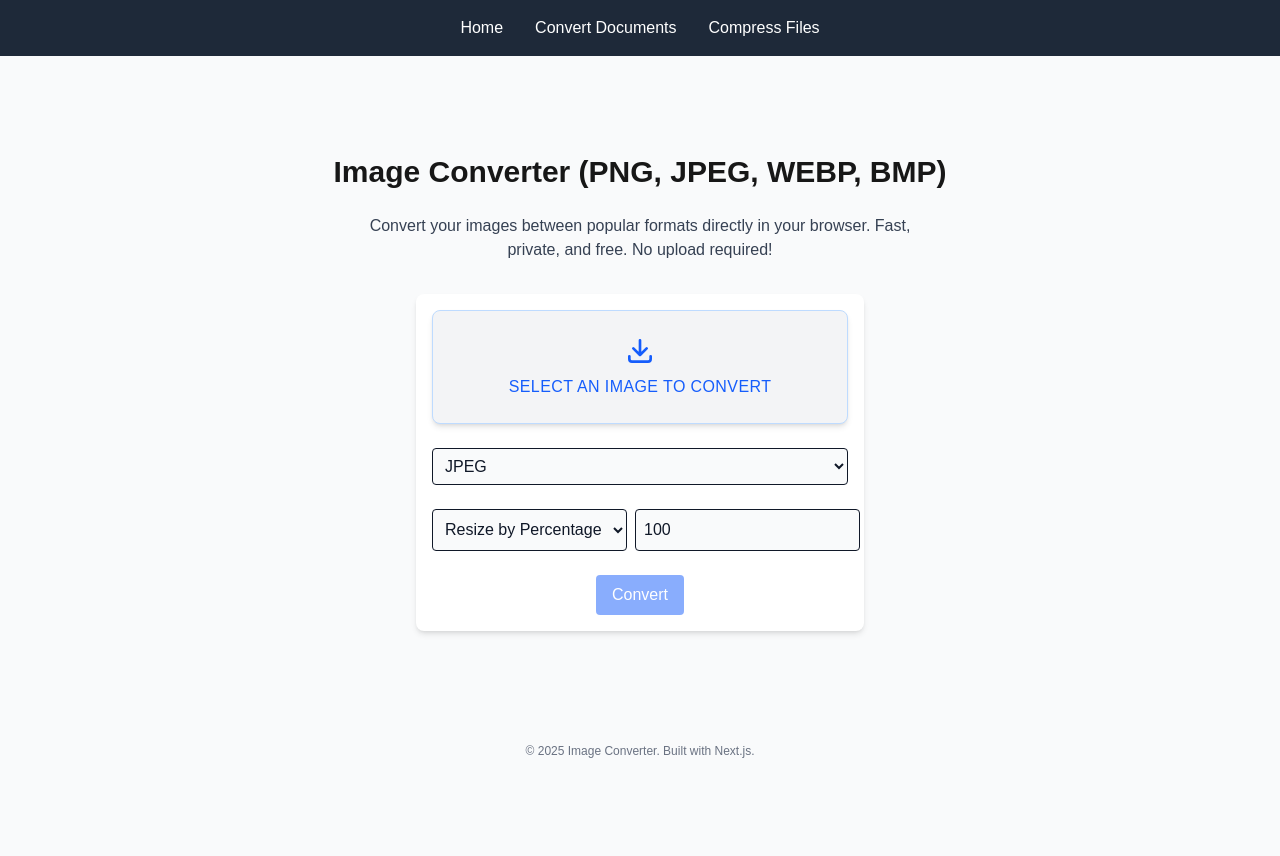
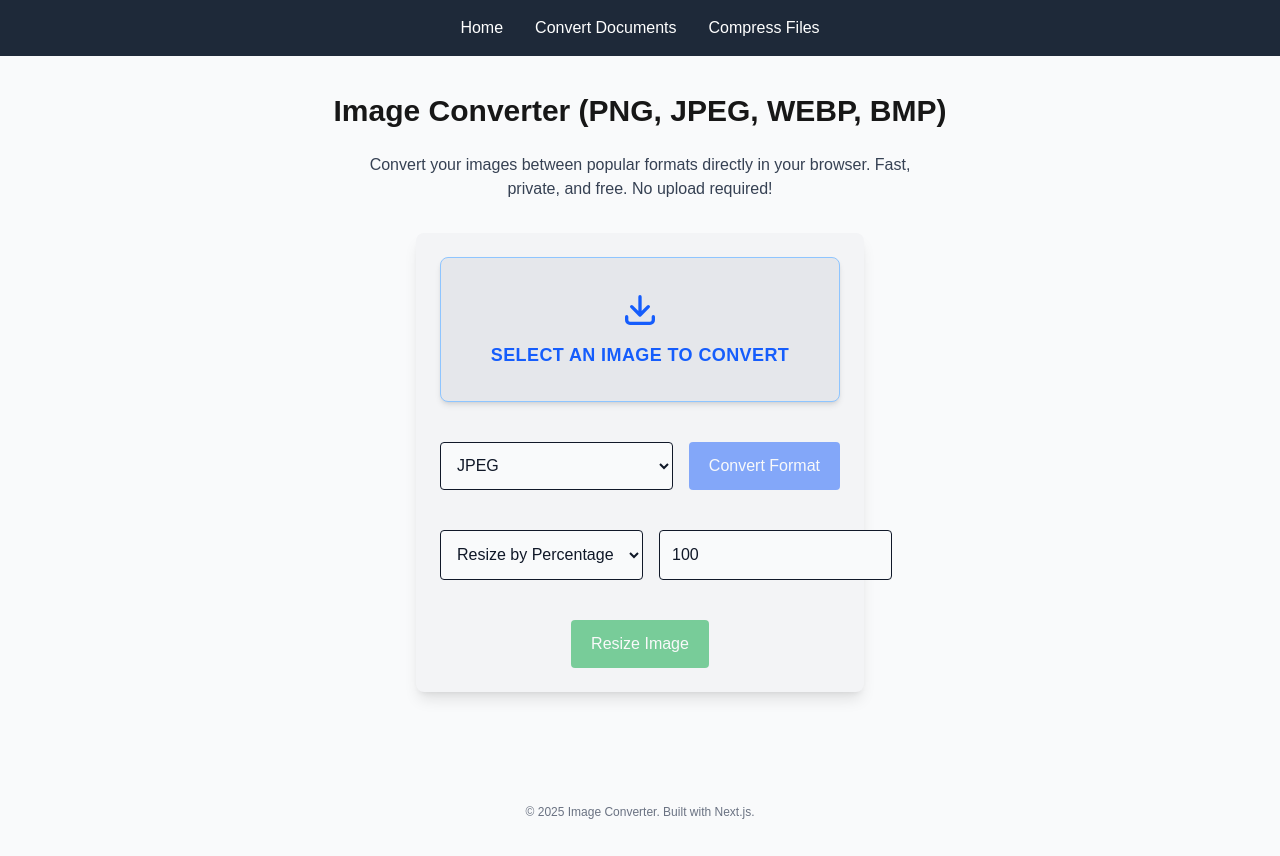
Before and after one commit to KetanBhenwal/PixelForge, a Next.js app: page / in a window 1280 px wide. Built offline with nearby package versions, Linux system fonts and the light colour scheme.

Commit message:
Enhance ImageConverter component with custom resizing options and improved UI elements

```diff
--- a/src/components/ImageConverter.tsx
+++ b/src/components/ImageConverter.tsx
@@ -9,6 +9,8 @@ const ImageConverter: React.FC = () => {
   const [loading, setLoading] = useState(false);
   const [resizeOption, setResizeOption] = useState<string>("percentage");
   const [resizeValue, setResizeValue] = useState<number>(100);
+  const [customWidth, setCustomWidth] = useState<number | "">("");
+  const [customHeight, setCustomHeight] = useState<number | "">("");
 
   const handleFileChange = (e: React.ChangeEvent<HTMLInputElement>) => {
     if (e.target.files && e.target.files[0]) {
@@ -27,6 +29,14 @@ const ImageConverter: React.FC = () => {
 
   const handleResizeValueChange = (e: React.ChangeEvent<HTMLInputElement>) => {
     setResizeValue(Number(e.target.value));
+  };
+
+  const handleCustomWidthChange = (e: React.ChangeEvent<HTMLInputElement>) => {
+    setCustomWidth(Number(e.target.value) || "");
+  };
+
+  const handleCustomHeightChange = (e: React.ChangeEvent<HTMLInputElement>) => {
+    setCustomHeight(Number(e.target.value) || "");
   };
 
   const handleConvert = async () => {
@@ -61,45 +71,109 @@ const ImageConverter: React.FC = () => {
     reader.readAsDataURL(file);
   };
 
+  const handleResize = async () => {
+    if (!file) return;
+    setLoading(true);
+    const reader = new FileReader();
+    reader.onload = (event) => {
+      const img = new window.Image();
+      img.onload = () => {
+        const canvas = document.createElement("canvas");
+        const ctx = canvas.getContext("2d");
+
+        if (resizeOption === "custom") {
+          canvas.width = customWidth || img.width;
+          canvas.height = customHeight || img.height;
+        } else {
+          let scaleFactor = 1;
+          if (resizeOption === "percentage") {
+            scaleFactor = resizeValue / 100;
+          } else if (resizeOption === "size") {
+            const targetSize = resizeValue * 1024; // Convert KB to bytes
+            const originalSize = file.size;
+            scaleFactor = Math.sqrt(targetSize / originalSize);
+          }
+          canvas.width = img.width * scaleFactor;
+          canvas.height = img.height * scaleFactor;
+        }
+
+        ctx?.drawImage(img, 0, 0, canvas.width, canvas.height);
+        const url = canvas.toDataURL(outputType);
+        setOutputUrl(url);
+        setLoading(false);
+      };
+      img.src = event.target?.result as string;
+    };
+    reader.readAsDataURL(file);
+  };
+
   return (
-    <div className="flex flex-col gap-6 items-center w-full max-w-md mx-auto p-4 bg-white dark:bg-gray-800 rounded-lg shadow-md">
-      <label className="w-full flex flex-col items-center px-4 py-6 bg-gray-100 dark:bg-gray-700 text-blue-600 rounded-lg shadow-md tracking-wide uppercase border border-blue-200 cursor-pointer hover:bg-blue-50 dark:hover:bg-gray-600 transition">
-        <svg className="w-8 h-8" fill="none" stroke="currentColor" strokeWidth="2" viewBox="0 0 24 24" xmlns="http://www.w3.org/2000/svg"><path strokeLinecap="round" strokeLinejoin="round" d="M4 16v2a2 2 0 002 2h12a2 2 0 002-2v-2M7 10l5 5m0 0l5-5m-5 5V4"></path></svg>
-        <span className="mt-2 text-base leading-normal">{file ? file.name : "Select an image to convert"}</span>
+    <div className="flex flex-col gap-6 items-center w-full max-w-md mx-auto p-6 bg-gray-100 dark:bg-gray-800 rounded-lg shadow-lg">
+      <label className="w-full flex flex-col items-center px-6 py-8 bg-gray-200 dark:bg-gray-700 text-blue-600 rounded-lg shadow-md tracking-wide uppercase border border-blue-300 cursor-pointer hover:bg-blue-300 dark:hover:bg-gray-600 transition">
+        <svg className="w-10 h-10" fill="none" stroke="currentColor" strokeWidth="2" viewBox="0 0 24 24" xmlns="http://www.w3.org/2000/svg">
+          <path strokeLinecap="round" strokeLinejoin="round" d="M4 16v2a2 2 0 002 2h12a2 2 0 002-2v-2M7 10l5 5m0 0l5-5m-5 5V4"></path>
+        </svg>
+        <span className="mt-3 text-lg leading-normal font-semibold">{file ? file.name : "Select an image to convert"}</span>
         <input type="file" accept="image/*" className="hidden" onChange={handleFileChange} />
       </label>
-      <div className="flex w-full gap-2">
-        <select value={outputType} onChange={handleTypeChange} className="border rounded p-2 flex-1 bg-gray-50 dark:bg-gray-700 text-gray-900 dark:text-gray-100">
+      <div className="flex w-full gap-4 mt-4">
+        <select value={outputType} onChange={handleTypeChange} className="border rounded p-3 flex-1 bg-gray-50 dark:bg-gray-700 text-gray-900 dark:text-gray-100">
           <option value="image/jpeg">JPEG</option>
           <option value="image/png">PNG</option>
           <option value="image/webp">WEBP</option>
           <option value="image/bmp">BMP</option>
         </select>
+        <button
+          onClick={handleConvert}
+          disabled={!file || loading}
+          className="bg-blue-600 hover:bg-blue-700 text-white px-5 py-3 rounded font-medium transition disabled:opacity-50"
+        >
+          {loading ? "Converting..." : "Convert Format"}
+        </button>
       </div>
-      <div className="flex w-full gap-2">
-        <select value={resizeOption} onChange={handleResizeOptionChange} className="border rounded p-2 flex-1 bg-gray-50 dark:bg-gray-700 text-gray-900 dark:text-gray-100">
+      <div className="flex w-full gap-4 mt-4">
+        <select value={resizeOption} onChange={handleResizeOptionChange} className="border rounded p-3 flex-1 bg-gray-50 dark:bg-gray-700 text-gray-900 dark:text-gray-100">
           <option value="percentage">Resize by Percentage</option>
           <option value="size">Resize by Size (KB)</option>
+          <option value="custom">Custom Dimensions</option>
         </select>
+        {resizeOption === "custom" ? (
+          <>
+            <input
+              type="number"
+              value={customWidth}
+              onChange={handleCustomWidthChange}
+              className="border rounded p-2 w-20 bg-gray-50 dark:bg-gray-700 text-gray-900 dark:text-gray-100"
+              placeholder="Width (px)"
+            />
+            <input
+              type="number"
+              value={customHeight}
+              onChange={handleCustomHeightChange}
+              className="border rounded p-2 w-20 bg-gray-50 dark:bg-gray-700 text-gray-900 dark:text-gray-100"
+              placeholder="Height (px)"
+            />
+          </>
+        ) : (
           <input
             type="number"
             value={resizeValue}
             onChange={handleResizeValueChange}
-          className="border rounded p-2 flex-1 bg-gray-50 dark:bg-gray-700 text-gray-900 dark:text-gray-100"
+            className="border rounded p-3 flex-1 bg-gray-50 dark:bg-gray-700 text-gray-900 dark:text-gray-100"
             placeholder="Enter value"
           />
+        )}
       </div>
       <button
-        onClick={handleConvert}
+        onClick={handleResize}
         disabled={!file || loading}
-        className="bg-blue-600 hover:bg-blue-700 text-white px-4 py-2 rounded transition disabled:opacity-50"
+        className="bg-green-600 hover:bg-green-700 text-white px-5 py-3 rounded font-medium transition disabled:opacity-50 mt-4"
       >
-        {loading ? "Converting..." : "Convert"}
+        {loading ? "Resizing..." : "Resize Image"}
       </button>
       {outputUrl && (
-        <div className="flex flex-col items-center gap-2 mt-4">
-          {/* eslint-disable-next-line @next/next/no-img-element */}
-          <img src={outputUrl} alt="Converted" className="max-w-full max-h-64 border rounded shadow" />
+        <div className="flex flex-col items-center gap-3 mt-6">
+          <img src={outputUrl} alt="Converted" className="max-w-full max-h-64 border rounded shadow-lg" />
           <a href={outputUrl} download={`converted.${outputType.split("/")[1]}`} className="text-blue-700 dark:text-blue-300 underline font-medium">
             Download
           </a>
```
Lines whose indentation alone changed are shown as unchanged.
